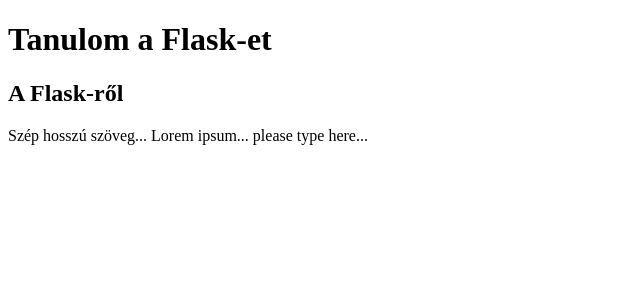
After one commit to orotib/flaskTest, a Flask app: page /about in a window 1280 px wide. The commit adds this page. Shown: the top 300 px of the page, without its empty margins (0-640 px from the left). Run offline with Flask 2, Linux system fonts and the light colour scheme.

Commit message:
Updateing routes.py and made about.html

```diff
--- a/routes.py
+++ b/routes.py
@@ -6,6 +6,9 @@
 def index():
 	return render_template('index.html')
 
+@app.route('/about')
+def about():
+	return render_template('about.html')
 
 ########################
 
--- /dev/null
+++ b/templates/about.html
@@ -0,0 +1,10 @@
+{% extends "layout.html" %}
+
+{% block content %}
+<main class="about-section">
+	<div class="container">
+		<h2>A Flask-ről</h2>
+		<p>Szép hosszú szöveg... Lorem ipsum... please type here...</p>
+	</div>
+</main>
+{% endblock %}
--- a/templates/index.html
+++ b/templates/index.html
@@ -7,11 +7,11 @@
 	<div class="section-content">
 		<h2>Felfedezett területek a közeledben.</h2>
 		<a href="#" class="btn-primary">Bejelentkezés</a>
-		<a href="#" class="btn-secondary">Olvass még</a>
+		<a href="{{ url_for('about') }}" class="btn-secondary">Olvass még</a>
 	</div>
 
 	<div class="section-device">
-		<img src="static/img/imagine.png">
+		<img src="static/img/device.png">
 	</div>
 
 	<div class="clearfix"></div>
```
